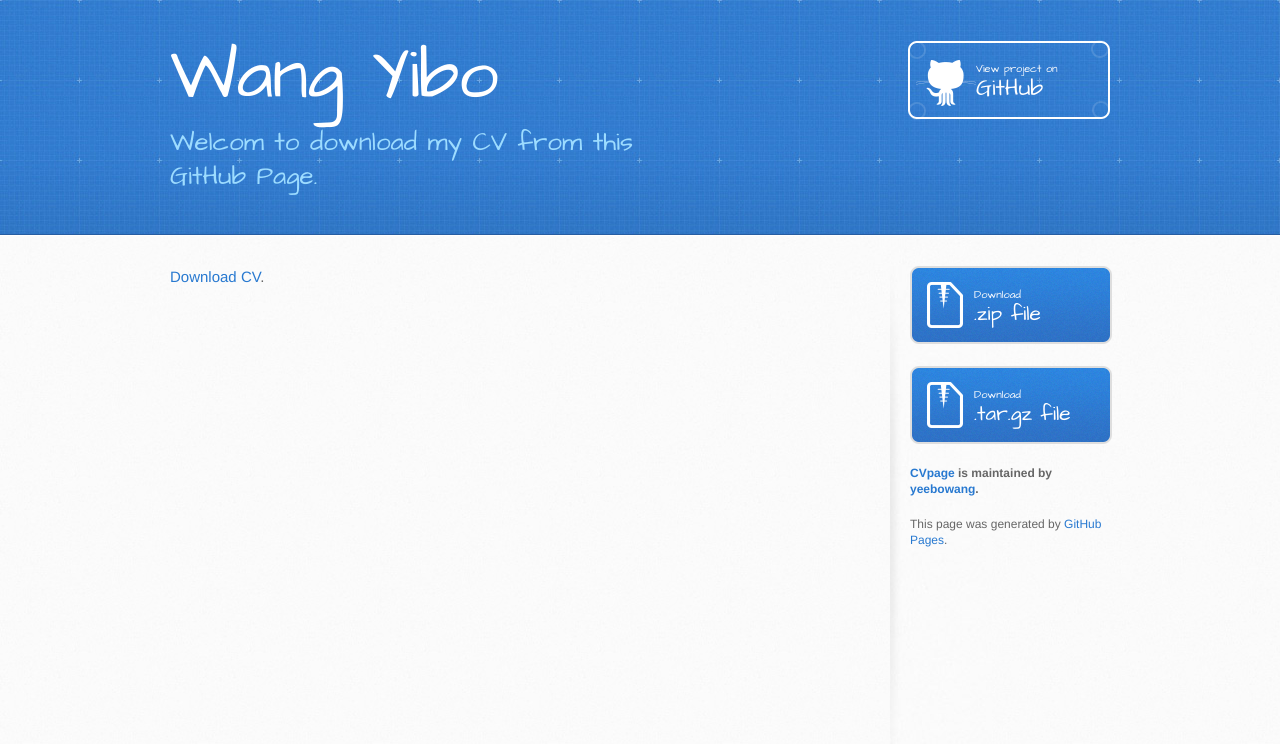
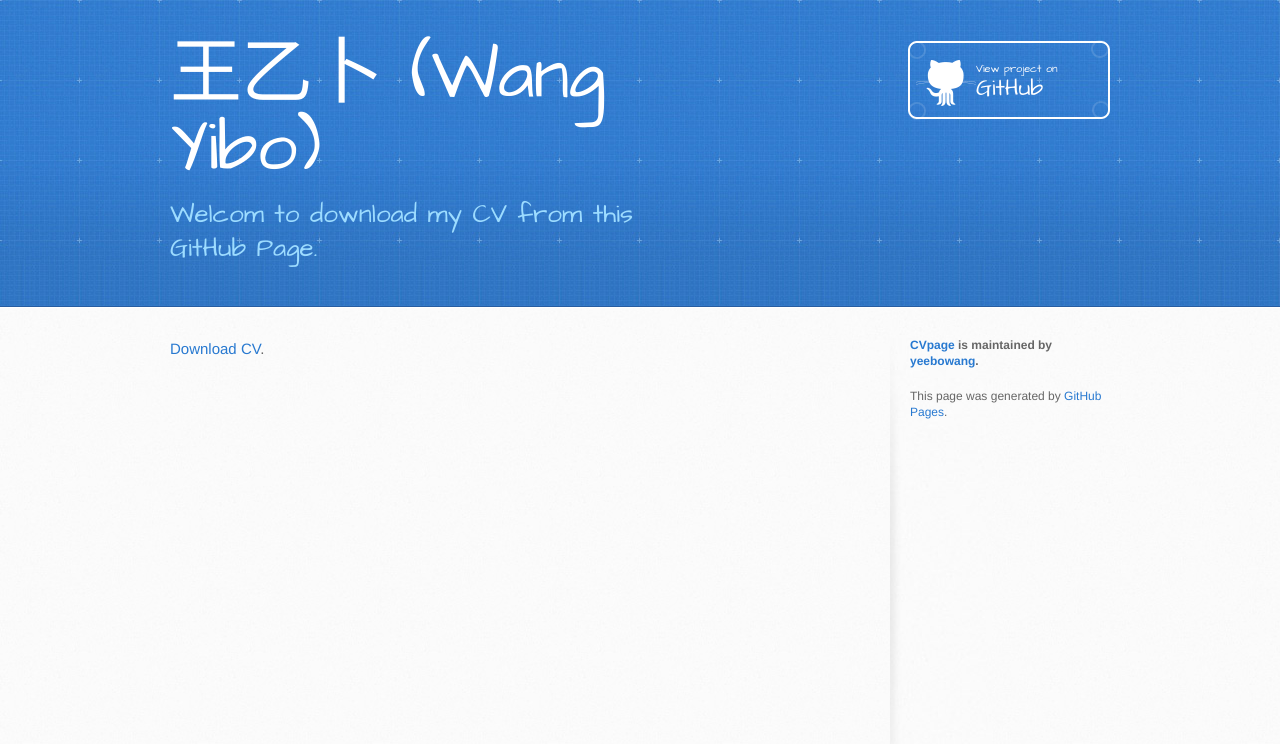
Before and after one commit to yeebowang/CVpage, a Jekyll site: the page built from index.md, in a window 1280 px wide. Shown: the top 744 px of the page. Built offline with Jekyll 4.4.1, drawn with Linux system fonts in a browser that asks for light colours.

Commit message:
Update _config.yml

```diff
--- a/_config.yml
+++ b/_config.yml
@@ -1,8 +1,8 @@
 remote_theme: pages-themes/architect@v0.2.0
 plugins:
 - jekyll-remote-theme # add this line to the plugins list if you already have one
-title: Wang Yibo
+title: 王乙卜 (Wang Yibo)
 description: Welcom to download my CV from this GitHub Page.
-show_downloads: true
+show_downloads: false
 google_analytics:
 theme: jekyll-theme-architect
```
